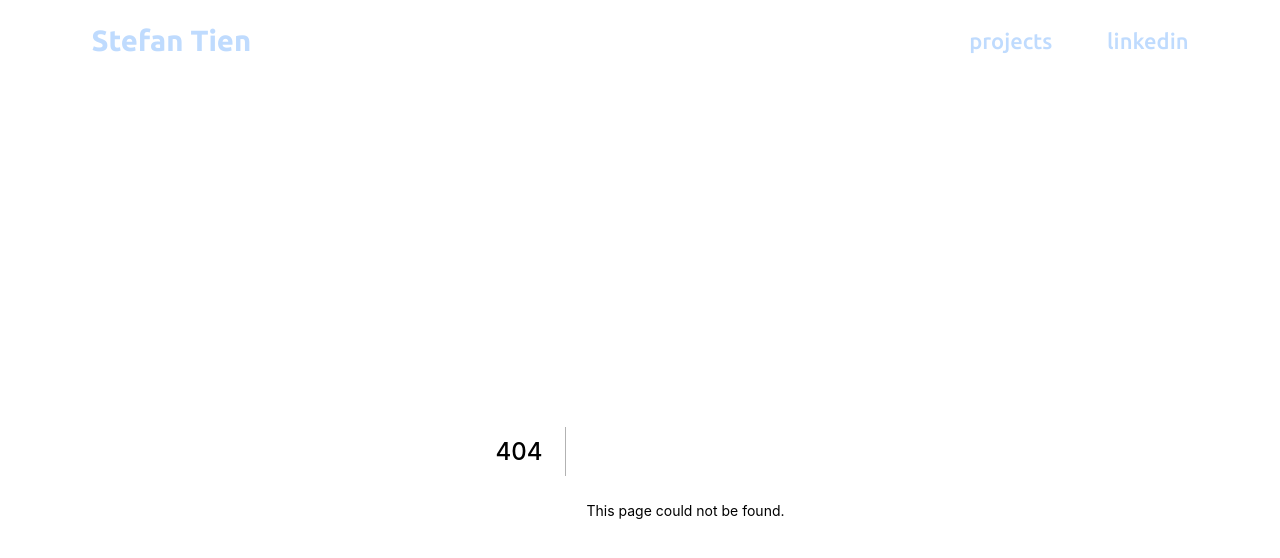
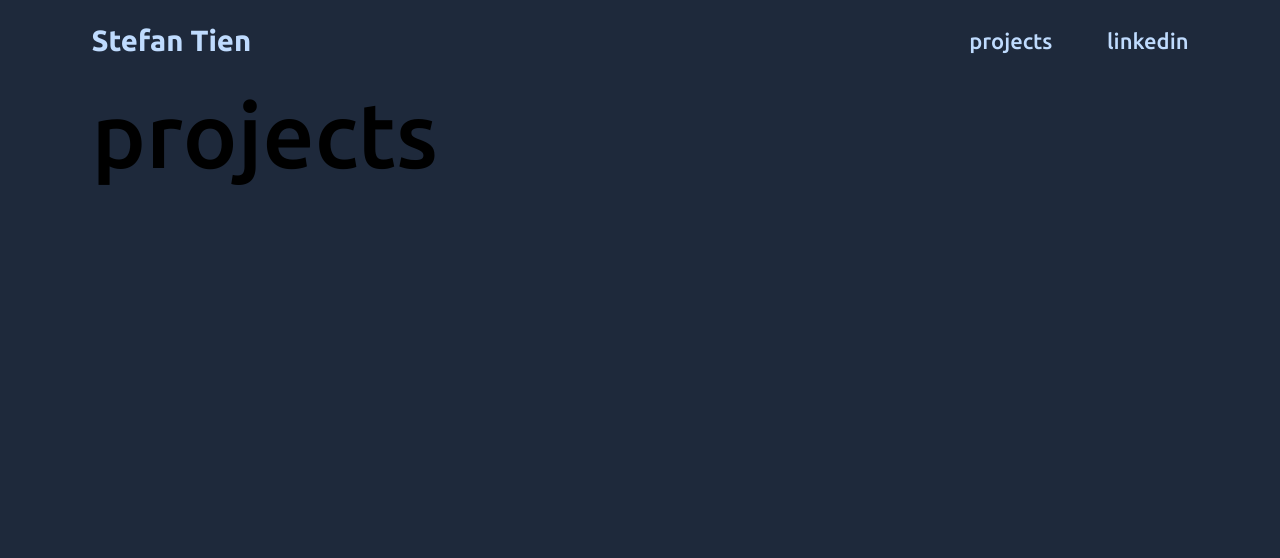
Before and after one commit to Stefan-Tian/new-personal-website, a Next.js app: page /projects in a window 1280 px wide. Before the commit this address had no page. Shown: the top 558 px of the page. Built offline with nearby package versions, Linux system fonts and the light colour scheme.

Commit message:
UPD: Update header links

```diff
--- a/components/Appbar.tsx
+++ b/components/Appbar.tsx
@@ -1,10 +1,21 @@
+import Link from 'next/link';
+
 const Appbar = () => {
   return (
     <header className="appbar">
       <div className="appbar__name">Stefan Tien</div>
       <div className="appbar__list">
-        <div className="appbar__listitem">projects</div>
-        <div className="appbar__listitem">linkedin</div>
+        <Link href="/projects">
+          <a className="appbar__listitem">projects</a>
+        </Link>
+        <a
+          className="appbar__listitem"
+          href="https://www.linkedin.com/in/stefan-tian-021542125/"
+          target="_blank"
+          rel="noreferrer"
+        >
+          linkedin
+        </a>
       </div>
     </header>
   );
--- a/pages/index.tsx
+++ b/pages/index.tsx
@@ -1,6 +1,7 @@
 import Image from 'next/image';
+import ExperienceList from 'components/ExperienceList';
+
 import type { NextPage } from 'next';
-import ExperienceList from 'components/ExperienceList';
 
 const Home: NextPage = () => {
   return (
--- /dev/null
+++ b/pages/projects.tsx
@@ -0,0 +1,7 @@
+import type { NextPage } from 'next';
+
+const Projects: NextPage = () => {
+  return <div>projects</div>;
+};
+
+export default Projects;
--- a/styles/_reset.scss
+++ b/styles/_reset.scss
@@ -54,6 +54,8 @@ pre {
 
 a {
   background-color: transparent;
+  color: inherit;
+  text-decoration: none;
 }
 
 abbr[title] {
```
